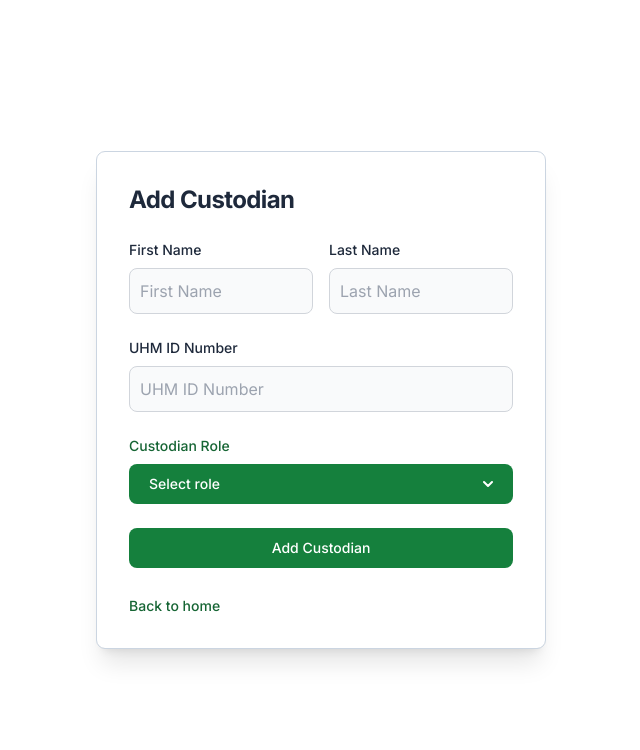
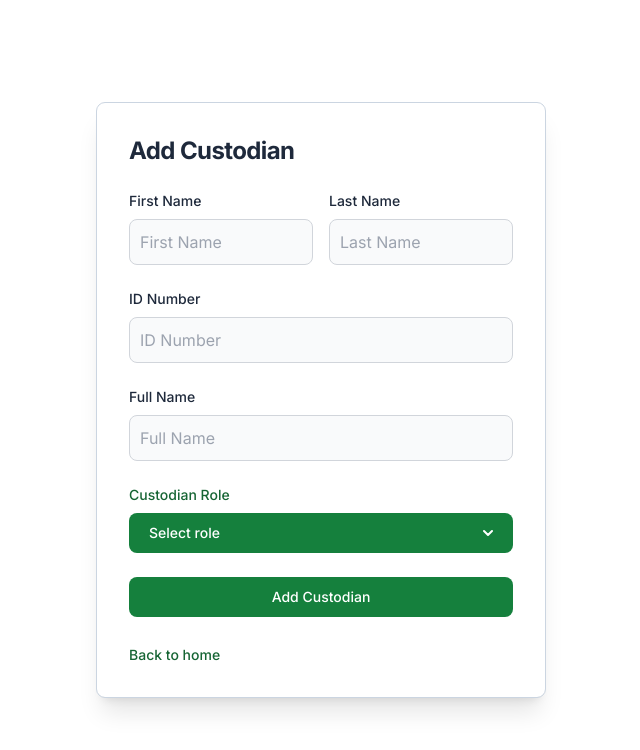
Before and after one commit to 8bitUHM/uhm-custodian-manager, a Next.js app in the folder frontend/: page /custodian/add in a window 1280 px wide. Shown: the top 750 px of the page, without its empty margins (319-959 px from the left). Built offline with nearby package versions, Linux system fonts and the light colour scheme.

Commit message:
merge conflict fix

```diff
--- a/frontend/src/app/custodian/add/page.tsx
+++ b/frontend/src/app/custodian/add/page.tsx
@@ -209,15 +209,12 @@ export default function addCustodian() {
                             </div>
 
                             <div>
-                                <label htmlFor="id" className="block mb-2 text-sm font-medium text-slate-800">UHM ID Number</label>
-                                <input
-                                    type="text"
-                                    name="id"
-                                    id="id" value={custodian.id || ""}
-                                    onChange={(e) => { setCustodian({ ...custodian, id: Number(e.target.value) }); setErrors((prev) => ({ ...prev, id: false })); }}
-                                    className={inputClass(errors.id)}
-                                    placeholder="UHM ID Number"
-                                />
+                                <label htmlFor="id" className="block mb-2 text-sm font-medium text-slate-800">ID Number</label>
+                                <input type="text" name="id" id="id" value={custodian.id || ""} onChange={(e) => setCustodian({ ...custodian, id: Number(e.target.value) })} className="bg-gray-50 border border-gray-300 text-gray-900 rounded-lg focus:ring-primary-600 focus:border-primary-600 block w-full p-2.5" placeholder="ID Number" />
+                            </div>
+                            <div>
+                                <label htmlFor="fullname" className="block mb-2 text-sm font-medium text-slate-800">Full Name</label>
+                                <input type="text" name="fullname" id="fullname" value={custodian.name || ""} onChange={(e) => setCustodian({ ...custodian, name: e.target.value === "" ? null : e.target.value })} className="bg-gray-50 border border-gray-300 text-gray-900 rounded-lg focus:ring-primary-600 focus:border-primary-600 block w-full p-2.5" placeholder="Full Name" />
                             </div>
                             <div>
                                 <label htmlFor="role" className="block mb-2 text-sm font-medium text-green-800">Custodian Role</label>
```
